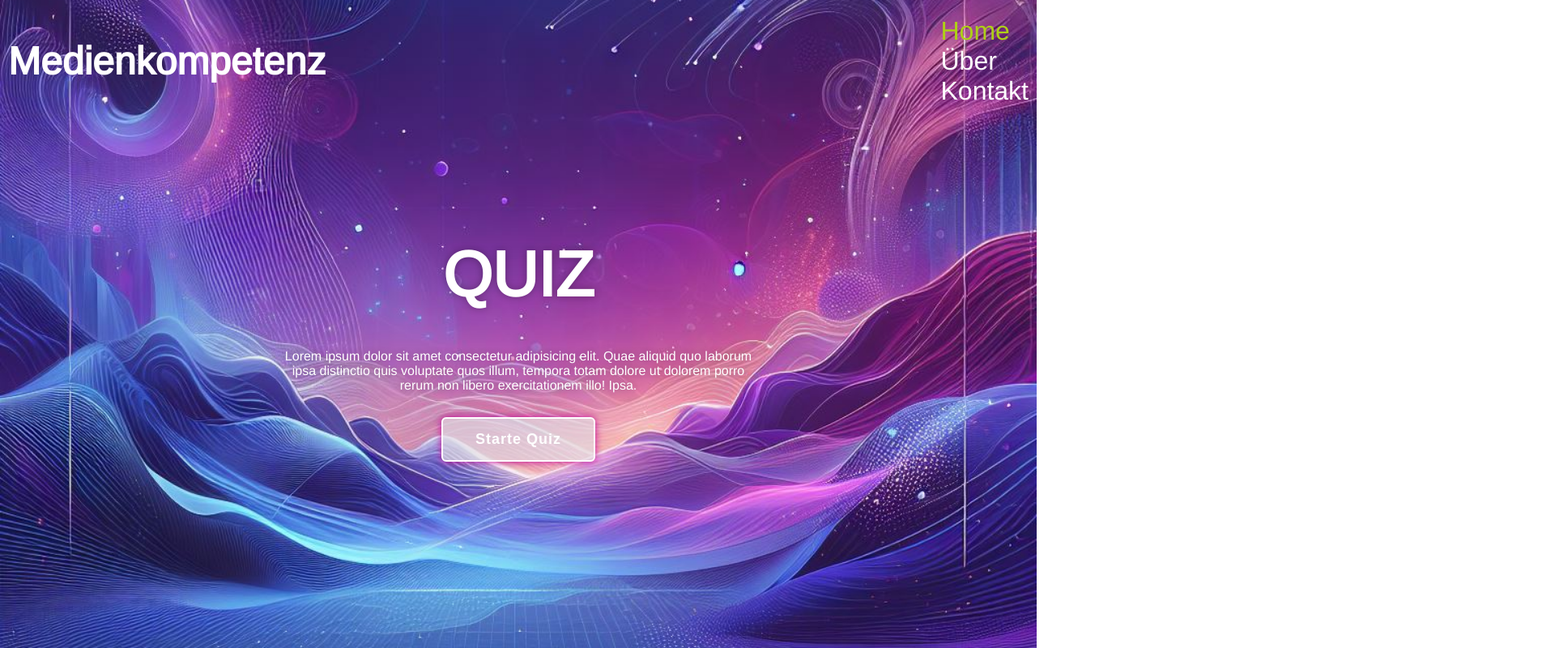
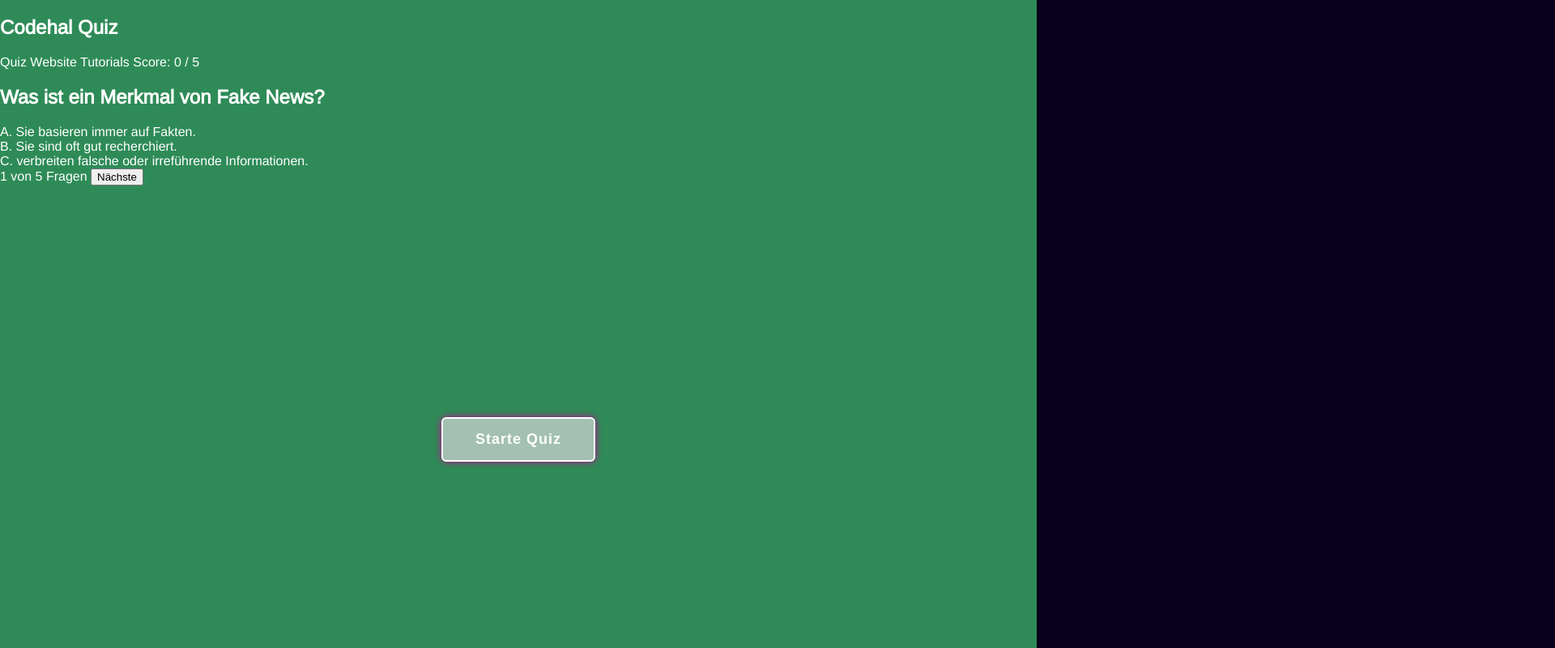
Before and after one commit to pady-ai/HS24-IM5-MMP-Portfolio, a plain HTML site: page index.html in a window 1280 px wide. Shown: the top 800 px of the page at 81% size, 1920 px wide, since content can reach past the window. Drawn offline with nearby package versions, Linux system fonts and the light colour scheme.

Commit message:
Quiz anpassen

```diff
--- a/index.html
+++ b/index.html
@@ -20,6 +20,36 @@
             </nav>
         </header>
 
+    <div class="container">
+            <section class="quiz-section">
+                <div class="quiz-box">
+                    <h1>Codehal Quiz</h1>
+                    <div class="quiz-header">
+                        <span>Quiz Website Tutorials</span>
+                        <span class="header-score">Score: 0 / 5</span>
+                    </div>
+
+                    <h2 class="question-text">Was ist ein Merkmal von Fake News?</h2>
+
+                    <div class="option-list">
+                        <div class="option">
+                            <span>A. Sie basieren immer auf Fakten.</span>
+                        </div>
+                        <div class="option">
+                            <span>B. Sie sind oft gut recherchiert.</span>
+                        </div>
+                        <div class="option">
+                            <span>C. verbreiten falsche oder irreführende Informationen.</span>
+                        </div>
+                        <div class="quiz-footer">
+                            <span class="question-total">1 von 5 Fragen</span>
+                            <button class="next-btn">Nächste</button>
+                        </div>
+                    </div>
+                </div>
+             </section>
+
+
             <section class="Home">
                 <div class="home-content">
                     <h1>QUIZ</h1>
@@ -27,6 +57,7 @@
                     <button class="start-btn">Starte Quiz</button>
                 </div>
              </section>
+     </div>
 </main>
 
     <div class="popup-info">
--- a/script.js
+++ b/script.js
@@ -2,6 +2,8 @@ const startBtn = document.querySelector('.start-btn');
 const popupInfo = document.querySelector('.popup-info');
 const exitBtn = document.querySelector('.exit-btn');
 const main = document.querySelector('.main');
+const continueBtn = document.querySelector('.continue-btn');
+const quizSection = document.querySelector('.quiz-section');
 
 startBtn.onclick = () => {
     popupInfo.classList.add('active');
@@ -10,4 +12,11 @@ startBtn.onclick = () => {
 
 exitBtn.onclick = () => {
     popupInfo.classList.remove('active');
+    main.classList.remove('active');
 }
+
+continueBtn.onclick = () => {
+    quizSection.classList.remove('active');
+    popupInfo.classList.remove('active');
+    main.classList.remove('active');
+}
--- a/style.css
+++ b/style.css
@@ -10,6 +10,8 @@ body {
 body {
     color: #fff;
     font-family: 'Arimo', sans-serif;
+    background: #09001d;
+    overflow: hidden;
 }
 
 .header {
@@ -22,7 +24,7 @@ body {
     display: flex;
     justify-content: space-between;
     align-items: center;
-    z-index: 100;
+
 }
 
 .logo {
@@ -59,9 +61,25 @@ body {
     background-repeat: no-repeat;
     background-size: cover;
     background-position: center;
+    pointer-events: auto;
+    transition: .3s ease;
 }
 
+.main.active {
+    filter: blur(15px);
+    pointer-events: none;
+
+}
+
+.container {
+    display: flex;
+    height: 100vh;
+    width: 200%;
+
+}
 .Home {
+    position: relative;
+    left: -50%;
     height: 100vh;
     width: 100%;
     display: flex;
@@ -106,6 +124,7 @@ body {
     font-weight: 600;
     cursor: pointer;
     transition: .5s;
+    z-index: 100;
 
 
 }
@@ -204,3 +223,19 @@ body {
 
 
 }
+
+.quiz-section {
+    position: relative;
+    /*left: -50%;*/
+    left: 0;
+    width: 100%;
+    background: seagreen;
+    transition: .8s ease-in-out;
+    transition-delay: .25s;
+    z-index: 100;
+
+}
+
+.quiz-section.active {
+    left: 0;
+}
```
Lines whose indentation alone changed are shown as unchanged.
